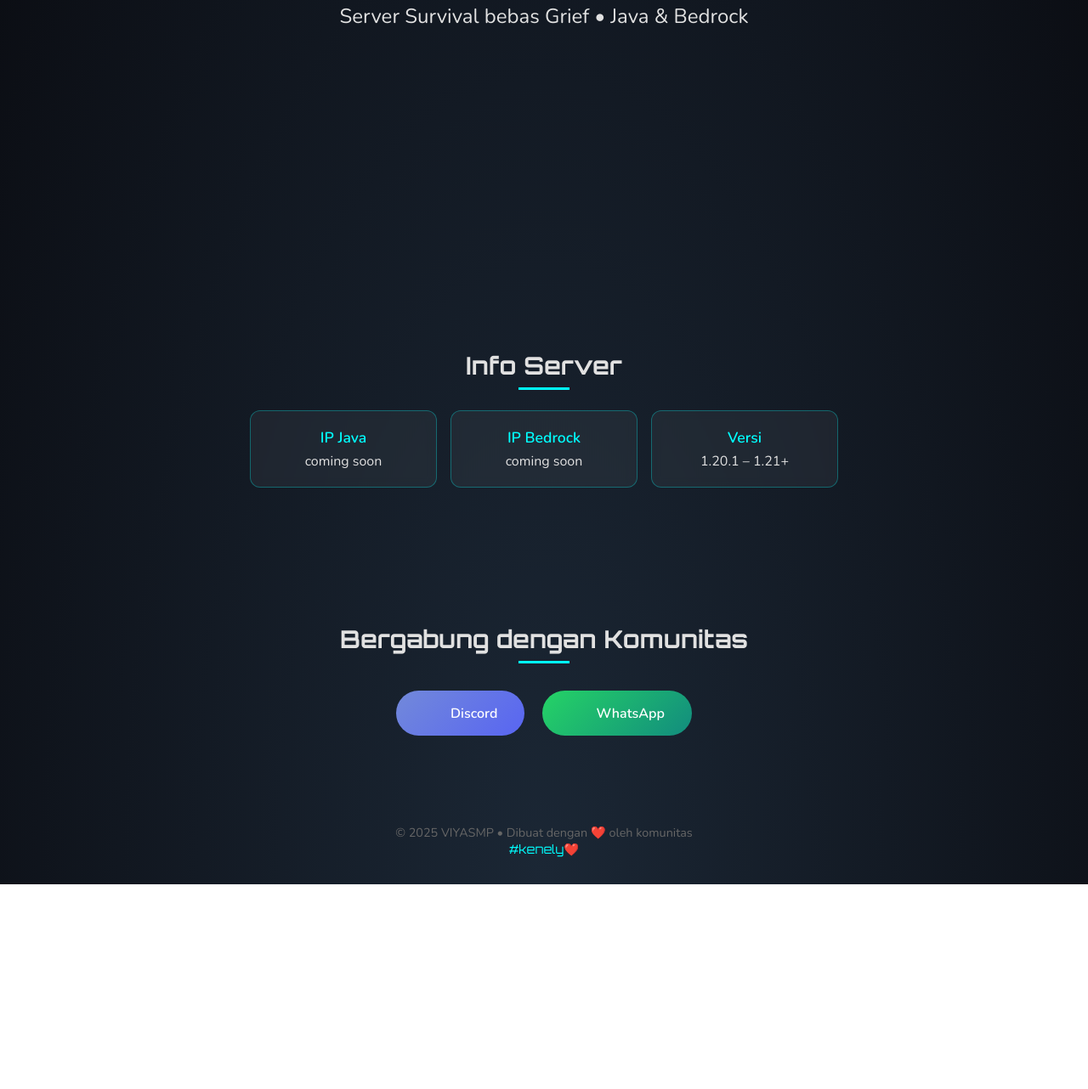
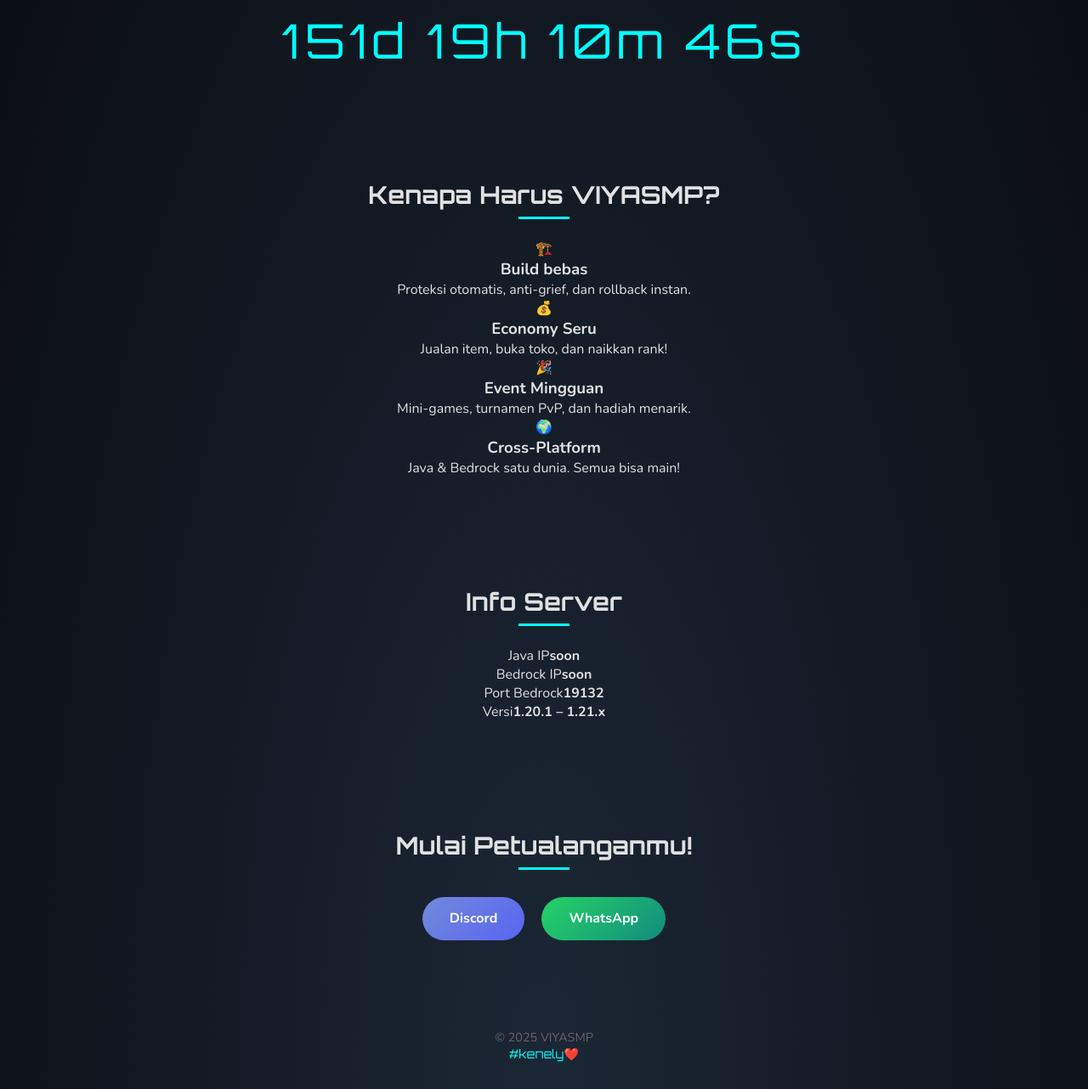
Before and after one commit to viyasmp/linkviyasmp, a plain HTML site: page index.html in a window 1280 px wide. Shown: the part 452-1734 px from the top of the page at 85% size. Before the commit the page ends 1493 px from the top, so only its background shows below. Drawn offline with nearby package versions, Linux system fonts and the light colour scheme.

Commit message:
index.html

```diff
--- a/index.html
+++ b/index.html
@@ -1,48 +1,87 @@
 <!DOCTYPE html>
 <html lang="id">
 <head>
-    <meta charset="UTF-8" />
-    <meta name="viewport" content="width=device-width, initial-scale=1.0" />
-    <title>VIYASMP - Minecraft Server</title>
-    <link rel="stylesheet" href="style.css" />
-    <link href="https://fonts.googleapis.com/css2?family=Orbitron:wght@400;700&family=Nunito:wght@300;600&display=swap" rel="stylesheet">
+  <meta charset="UTF-8">
+  <meta name="viewport" content="width=device-width,initial-scale=1">
+  <title>VIYASMP – Server Minecraft Survival Seru Abis!</title>
+  <link rel="stylesheet" href="style.css">
+  <meta name="description" content="Bergabung di VIYASMP! Server survival tanpa grief, ekonomi keren, event mingguan, dan komunitas chill. Java & Bedrock 1.20.1-1.21+">
+  <link href="https://fonts.googleapis.com/css2?family=Orbitron:wght@400;700;900&family=Nunito:wght@300;400;700&display=swap" rel="stylesheet">
 </head>
 <body>
-    <main>
-        <!-- Hero -->
-        <section class="hero">
-            <h1 class="glitch" data-text="VIYASMP">VIYASMP</h1>
-            <p class="subtitle">Server Survival bebas Grief • Java & Bedrock</p>
-            <div class="floating-blocks"></div>
+  <!-- Partikel background -->
+  <canvas id="particles"></canvas>
+
+  <!-- HERO -->
+  <header id="hero">
+    <h1 class="logo glitch" data-text="VIYASMP">VIYASMP</h1>
+    <p class="tagline">Server Survival Bebas Grief • Event Mingguan • Komunitas Asik</p>
+    <a href="#join" class="cta-btn">Gabung Sekarang</a>
+  </header>
+
+  <!-- COUNTDOWN -->
+  <section id="countdown">
+    <h2>Reset Dunia Dalam</h2>
+    <div id="timer" class="timer">Loading...</div>
   </section>
 
-        <!-- Info -->
-        <section class="info">
-            <h2>Info Server</h2>
-            <div class="cards">
-                <div class="card"><strong>IP Java</strong><span>coming soon</span></div>
-                <div class="card"><strong>IP Bedrock</strong><span>coming soon</span></div>
-                <div class="card"><strong>Versi</strong><span>1.20.1 – 1.21+</span></div>
+  <!-- FITUR -->
+  <section id="features">
+    <h2>Kenapa Harus VIYASMP?</h2>
+    <div class="feature-grid">
+      <div class="feature-card" data-aos="fade-up">
+        <span class="icon">🏗️</span>
+        <h3>Build bebas</h3>
+        <p>Proteksi otomatis, anti-grief, dan rollback instan.</p>
+      </div>
+      <div class="feature-card" data-aos="fade-up" data-aos-delay="100">
+        <span class="icon">💰</span>
+        <h3>Economy Seru</h3>
+        <p>Jualan item, buka toko, dan naikkan rank!</p>
+      </div>
+      <div class="feature-card" data-aos="fade-up" data-aos-delay="200">
+        <span class="icon">🎉</span>
+        <h3>Event Mingguan</h3>
+        <p>Mini-games, turnamen PvP, dan hadiah menarik.</p>
+      </div>
+      <div class="feature-card" data-aos="fade-up" data-aos-delay="300">
+        <span class="icon">🌍</span>
+        <h3>Cross-Platform</h3>
+        <p>Java & Bedrock satu dunia. Semua bisa main!</p>
+      </div>
     </div>
   </section>
 
-        <!-- Links -->
-        <section class="links">
-            <h2>Bergabung dengan Komunitas</h2>
+  <!-- INFO SERVER -->
+  <section id="info">
+    <h2>Info Server</h2>
+    <div class="info-grid">
+      <div class="info-item"><span>Java IP</span><strong>soon</strong></div>
+      <div class="info-item"><span>Bedrock IP</span><strong>soon</strong></div>
+      <div class="info-item"><span>Port Bedrock</span><strong>19132</strong></div>
+      <div class="info-item"><span>Versi</span><strong>1.20.1 – 1.21.x</strong></div>
+    </div>
+  </section>
+
+  <!-- JOIN -->
+  <section id="join">
+    <h2>Mulai Petualanganmu!</h2>
+    <div class="social-wrap">
       <a href="https://discord.gg/MtNhxfaN" target="_blank" class="btn discord">
-                <i></i>Discord
+        <span>Discord</span>
       </a>
-            <a href="https://chat.whatsapp.com/Dotv2JoLGkT7Z6p07LRvZL?mode=ac_t" target="_blank" class="btn whatsapp">
-                <i></i>WhatsApp
+      <a href="https://chat.whatsapp.com/Dotv2JoLGkT7Z6p07LRvZL" target="_blank" class="btn whatsapp">
+        <span>WhatsApp</span>
       </a>
+    </div>
   </section>
-    </main>
 
   <footer>
-        <p>&copy; 2025 VIYASMP • Dibuat dengan ❤️ oleh komunitas</p>
+    <p>&copy; 2025 VIYASMP</p>
     <p class="tag">#kenely❤️</p>
   </footer>
 
+  <script src="https://unpkg.com/aos@2.3.1/dist/aos.js"></script>
   <script src="script.js"></script>
 </body>
 </html>
```
Lines whose indentation alone changed are shown as unchanged.
